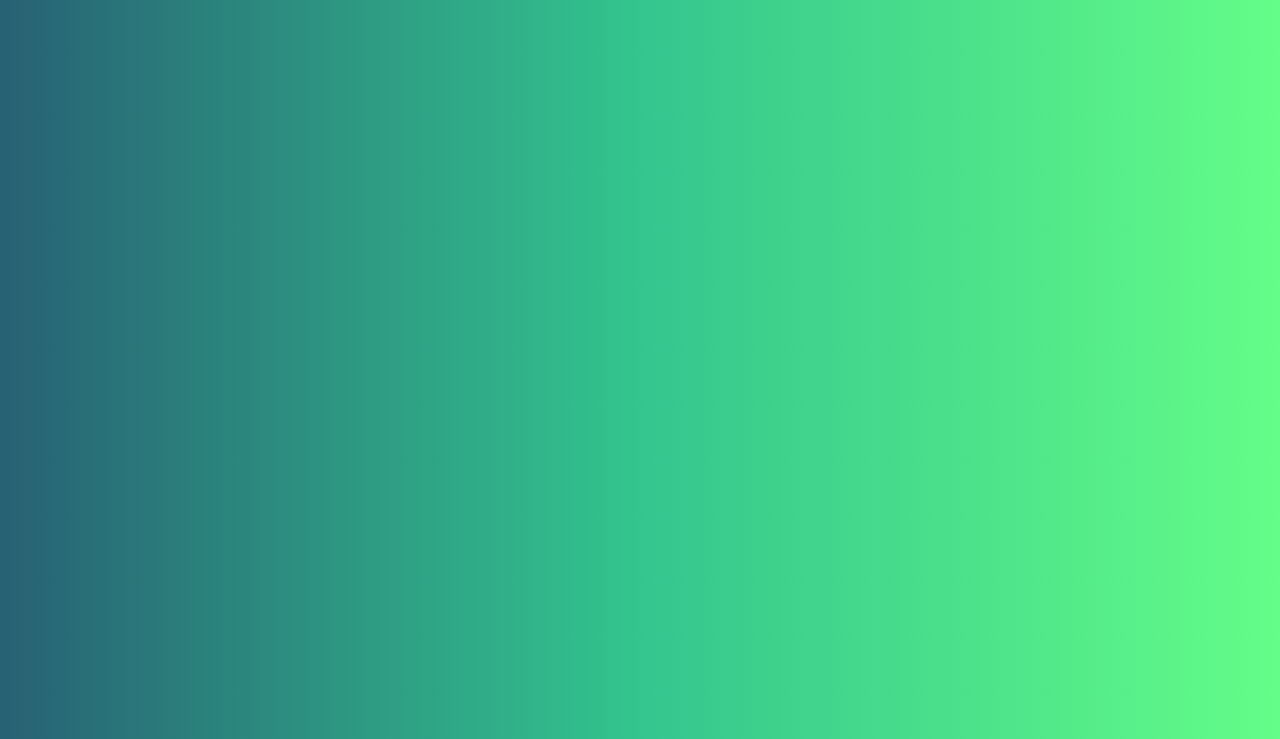
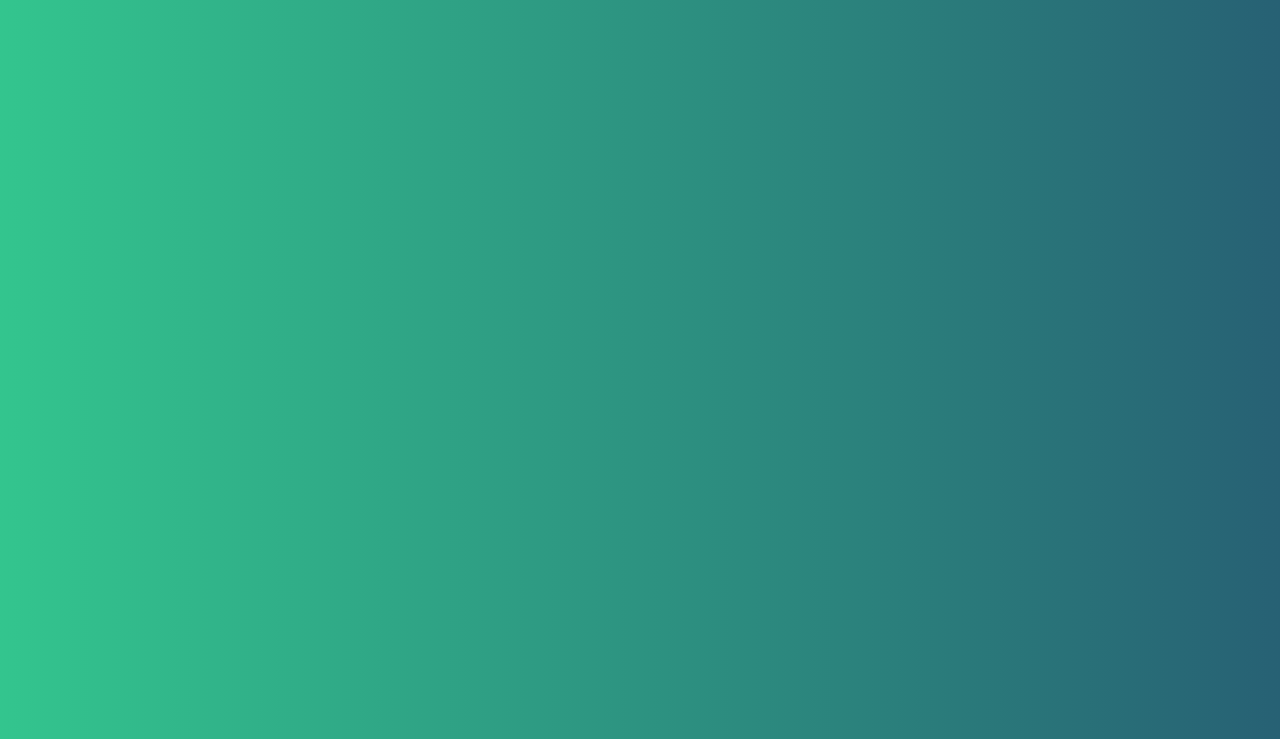
Before and after one commit to Patrik200414/to_do_list, a plain HTML site: page index.html in a window 1280 px wide. Shown: the part 61-800 px from the top of the page. Drawn offline with Linux system fonts and the light colour scheme.

Commit message:
Styling the body background color, font-family and min-height[C

```diff
--- a/style.css
+++ b/style.css
@@ -2,9 +2,11 @@
     margin: 0;
     padding: 0;
     box-sizing: border-box;
-    font-family: 'Roboto';
 }
 
 body{
-    background: linear-gradient(90deg, #276174, #33c58e, #63fd88);
+    background: linear-gradient(270deg, #276174, #33c58e);
+    color: white;
+    font-family: 'Roboto';
+    min-height: 100vh;
 }
```
